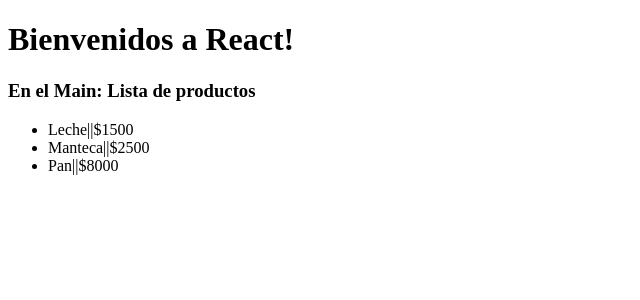
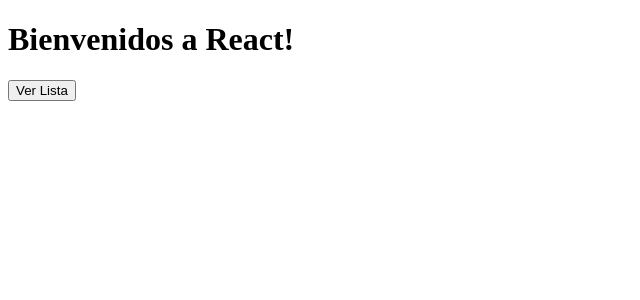
Before and after one commit to patricioprietogaray/numen2023, a React (Create React App) app: page / in a window 1280 px wide. Shown: the top 300 px of the page, without its empty margins (0-640 px from the left). Built offline with nearby package versions, Linux system fonts and the light colour scheme.

Commit message:
mostrar o no una lista
mostrar o no una lista con props, se pasan las props por cada componente sin saltearlo

```diff
--- a/src/components/Main.js
+++ b/src/components/Main.js
@@ -1,4 +1,4 @@
-import React from 'react';
+import React, { useState } from 'react';
 // import ProductosProviders from '../providers/productosProviders';
 // import ItemListaProductos2 from './itemListaProductos2';
 import ListaCompras2 from './listaCompras2';
@@ -9,14 +9,22 @@
 // <Main productos={listaDeProductos} /> PRODUCTOS
 
 const Main = ({ productos }) => {
+    const [verLista, setVerLista] = useState(false);
+    const handlerVerLista = () => {
+        setVerLista(!verLista);
+    }
+
     return (
         <>
-            <h3>En el Main: Lista de productos</h3>
-            <ul>
+            <button onClick={handlerVerLista}>Ver Lista</button>
+            {verLista && <div>
+                <h3>En el Main: Lista de productos</h3>
+                <ul>
+                    {/* mapear productos para pasar cada li y en lista compras solo mostrarlo */}
+                    {productos.map((reg)=><ListaCompras2 productitos={reg} />)}
+                </ul>
+            </div>}
 
-                {/* mapear productos para pasar cada li y en lista compras solo mostrarlo */}
-                {productos.map((reg)=><ListaCompras2 productitos={reg} />)}
-                </ul>
         </>
     );
 }
--- a/src/components/listaCompras2.js
+++ b/src/components/listaCompras2.js
@@ -136,6 +136,7 @@
                     // {/* })} */}
             // {/* </div>} */}
         // {/* </> */}
+
     );
 }
 
```
